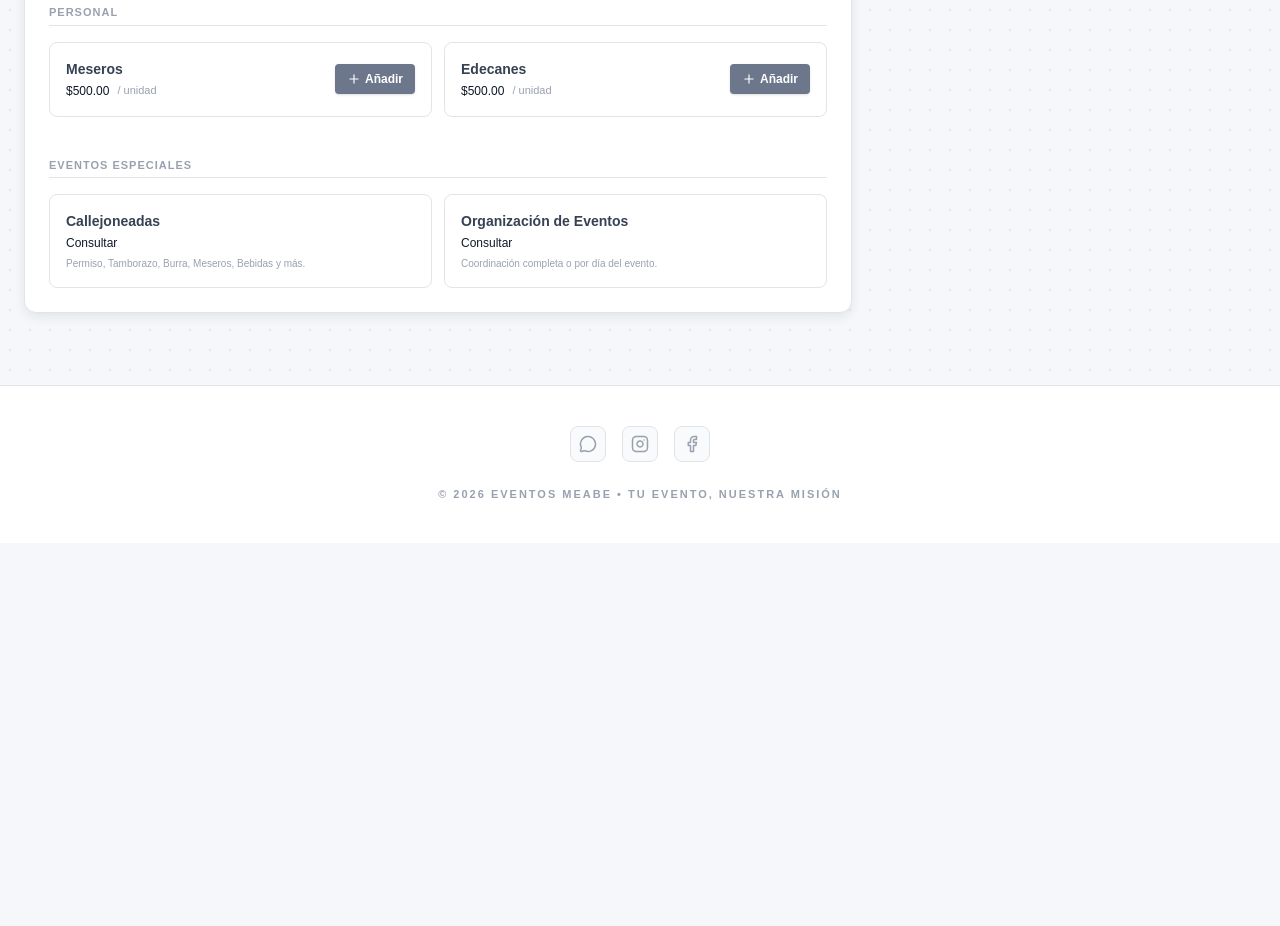
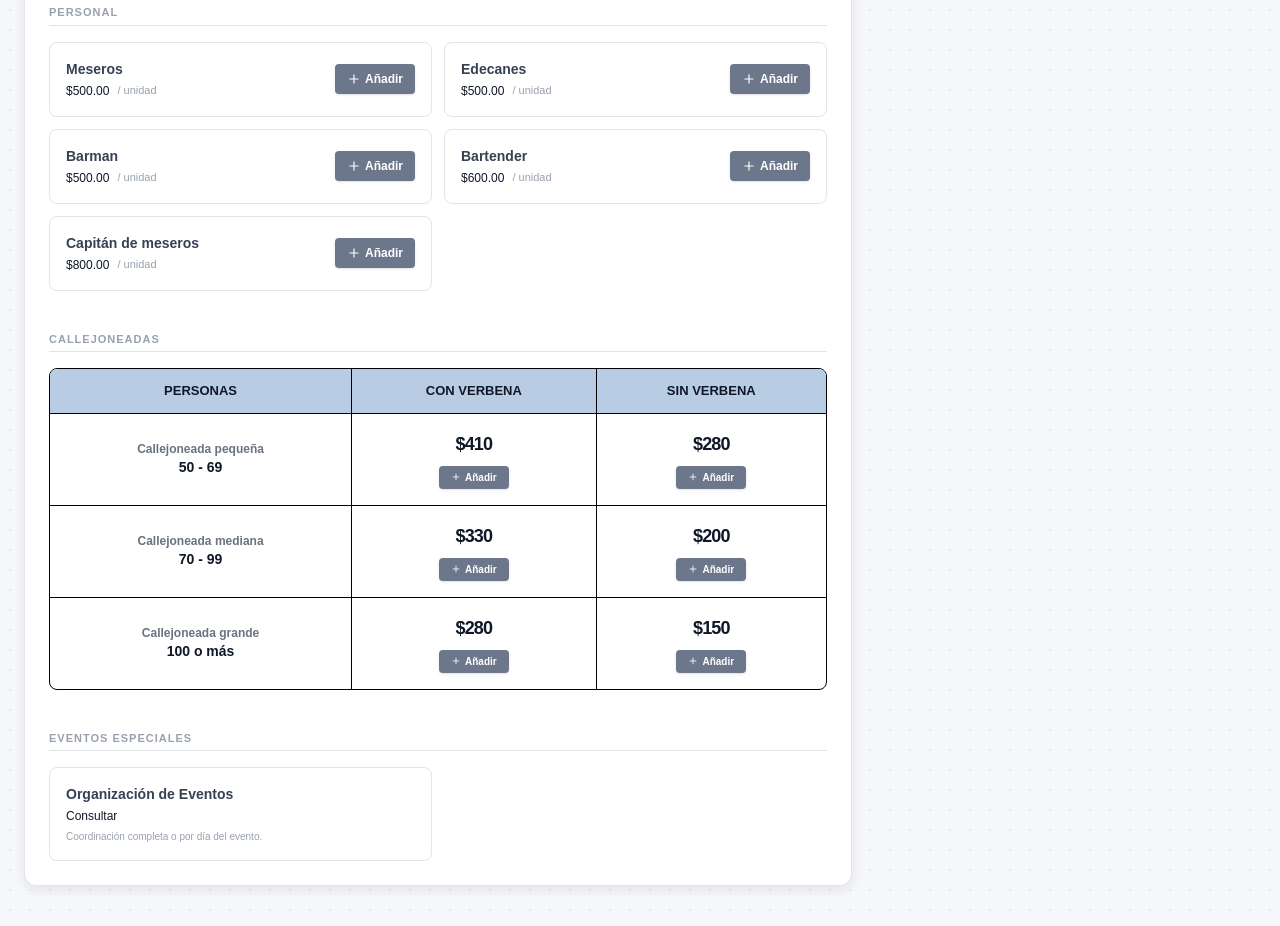
Before and after one commit to BrianRivera117/Cotizacion---Eventos-MEABE, a React (Vite) app: page / in a window 1280 px wide. Shown: the part 1740-2666 px from the top of the page. Before the commit the page ends 2283 px from the top, so only its background shows below. Built offline with nearby package versions, Linux system fonts and the light colour scheme.

Commit message:
Add files via upload

```diff
--- a/src/App.tsx
+++ b/src/App.tsx
@@ -178,6 +178,62 @@ export default function App() {
             {CATEGORIES.map(category => (
               <div key={category.id} className="mb-10 last:mb-0">
                 <h3 className="category-title">{category.nombre}</h3>
+
+                {category.id === 7 ? (
+                  <div className="overflow-x-auto rounded-lg border border-black">
+                    <table className="w-full text-center border-collapse">
+                      <thead>
+                        <tr className="bg-[#b8cce4] text-gray-900 text-[13px] border-b border-black">
+                          <th className="py-3 px-4 border-r border-black font-bold uppercase">Personas</th>
+                          <th className="py-3 px-4 border-r border-black font-bold uppercase text-center">Con verbena</th>
+                          <th className="py-3 px-4 font-bold uppercase text-center">Sin verbena</th>
+                        </tr>
+                      </thead>
+                      <tbody className="divide-y divide-black">
+                        {[
+                          { label: 'Callejoneada pequeña', range: '50 - 69', conId: 30, sinId: 31 },
+                          { label: 'Callejoneada mediana', range: '70 - 99', conId: 32, sinId: 33 },
+                          { label: 'Callejoneada grande', range: '100 o más', conId: 34, sinId: 35 }
+                        ].map((row, idx) => {
+                          const conService = SERVICES.find(s => s.id === row.conId)!;
+                          const sinService = SERVICES.find(s => s.id === row.sinId)!;
+                          return (
+                            <tr key={idx} className="hover:bg-gray-50 transition-colors border-b last:border-b-0 border-black">
+                              <td className="py-4 px-4 border-r border-black">
+                                <div className="flex flex-col items-center">
+                                  <span className="text-[12px] font-bold text-gray-500 leading-tight block">{row.label}</span>
+                                  <span className="text-sm font-black text-gray-900">{row.range}</span>
+                                </div>
+                              </td>
+                              <td className="py-4 px-4 text-center border-r border-black">
+                                <div className="flex flex-col items-center gap-2">
+                                  <span className="text-lg font-black text-gray-900 uppercase tracking-tighter">${conService.precio_base}</span>
+                                  <button
+                                    onClick={() => addToQuote(conService)}
+                                    className="bg-meabe text-white px-3 py-1 rounded text-[10px] font-bold hover:bg-[#5a6475] transition-all flex items-center gap-1 shadow-sm"
+                                  >
+                                    <Plus size={10} /> Añadir
+                                  </button>
+                                </div>
+                              </td>
+                              <td className="py-4 px-4 text-center">
+                                <div className="flex flex-col items-center gap-2">
+                                  <span className="text-lg font-black text-gray-900 uppercase tracking-tighter">${sinService.precio_base}</span>
+                                  <button
+                                    onClick={() => addToQuote(sinService)}
+                                    className="bg-meabe text-white px-3 py-1 rounded text-[10px] font-bold hover:bg-[#5a6475] transition-all flex items-center gap-1 shadow-sm"
+                                  >
+                                    <Plus size={10} /> Añadir
+                                  </button>
+                                </div>
+                              </td>
+                            </tr>
+                          );
+                        })}
+                      </tbody>
+                    </table>
+                  </div>
+                ) : (
                   <div className="grid grid-cols-1 md:grid-cols-2 gap-3">
                     {SERVICES.filter(s => s.categoria_id === category.id).map(service => (
                       <motion.div
@@ -213,6 +269,7 @@ export default function App() {
                       </motion.div>
                     ))}
                   </div>
+                )}
               </div>
             ))}
           </main>
--- a/src/constants.ts
+++ b/src/constants.ts
@@ -6,6 +6,7 @@ export const CATEGORIES: Category[] = [
   { id: 3, nombre: 'Bebidas' },
   { id: 4, nombre: 'Canapés' },
   { id: 5, nombre: 'Personal' },
+  { id: 7, nombre: 'Callejoneadas' },
   { id: 6, nombre: 'Eventos Especiales' },
 ];
 
@@ -36,8 +37,18 @@ export const SERVICES: Service[] = [
   // Personal
   { id: 16, categoria_id: 5, nombre: 'Meseros', precio_base: 500.00, unidad_medida: 'unidad' },
   { id: 17, categoria_id: 5, nombre: 'Edecanes', precio_base: 500.00, unidad_medida: 'unidad' },
+  { id: 20, categoria_id: 5, nombre: 'Barman', precio_base: 500.00, unidad_medida: 'unidad' },
+  { id: 21, categoria_id: 5, nombre: 'Bartender', precio_base: 600.00, unidad_medida: 'unidad' },
+  { id: 22, categoria_id: 5, nombre: 'Capitán de meseros', precio_base: 800.00, unidad_medida: 'unidad' },
 
   // Otros (No cotizables según requerimiento pero deben aparecer)
-  { id: 18, categoria_id: 6, nombre: 'Callejoneadas', precio_base: 0, unidad_medida: 'servicio', descripcion: 'Permiso, Tamborazo, Burra, Meseros, Bebidas y más.' },
   { id: 19, categoria_id: 6, nombre: 'Organización de Eventos', precio_base: 0, unidad_medida: 'servicio', descripcion: 'Coordinación completa o por día del evento.' },
+
+  // Callejoneadas
+  { id: 30, categoria_id: 7, nombre: 'Callejoneada Pequeña (50-69 pers.) - Con Verbena', precio_base: 410.00, unidad_medida: 'persona' },
+  { id: 31, categoria_id: 7, nombre: 'Callejoneada Pequeña (50-69 pers.) - Sin Verbena', precio_base: 280.00, unidad_medida: 'persona' },
+  { id: 32, categoria_id: 7, nombre: 'Callejoneada Mediana (70-99 pers.) - Con Verbena', precio_base: 330.00, unidad_medida: 'persona' },
+  { id: 33, categoria_id: 7, nombre: 'Callejoneada Mediana (70-99 pers.) - Sin Verbena', precio_base: 200.00, unidad_medida: 'persona' },
+  { id: 34, categoria_id: 7, nombre: 'Callejoneada Grande (100+ pers.) - Con Verbena', precio_base: 280.00, unidad_medida: 'persona' },
+  { id: 35, categoria_id: 7, nombre: 'Callejoneada Grande (100+ pers.) - Sin Verbena', precio_base: 150.00, unidad_medida: 'persona' },
 ];
```
Lines whose indentation alone changed are shown as unchanged.
